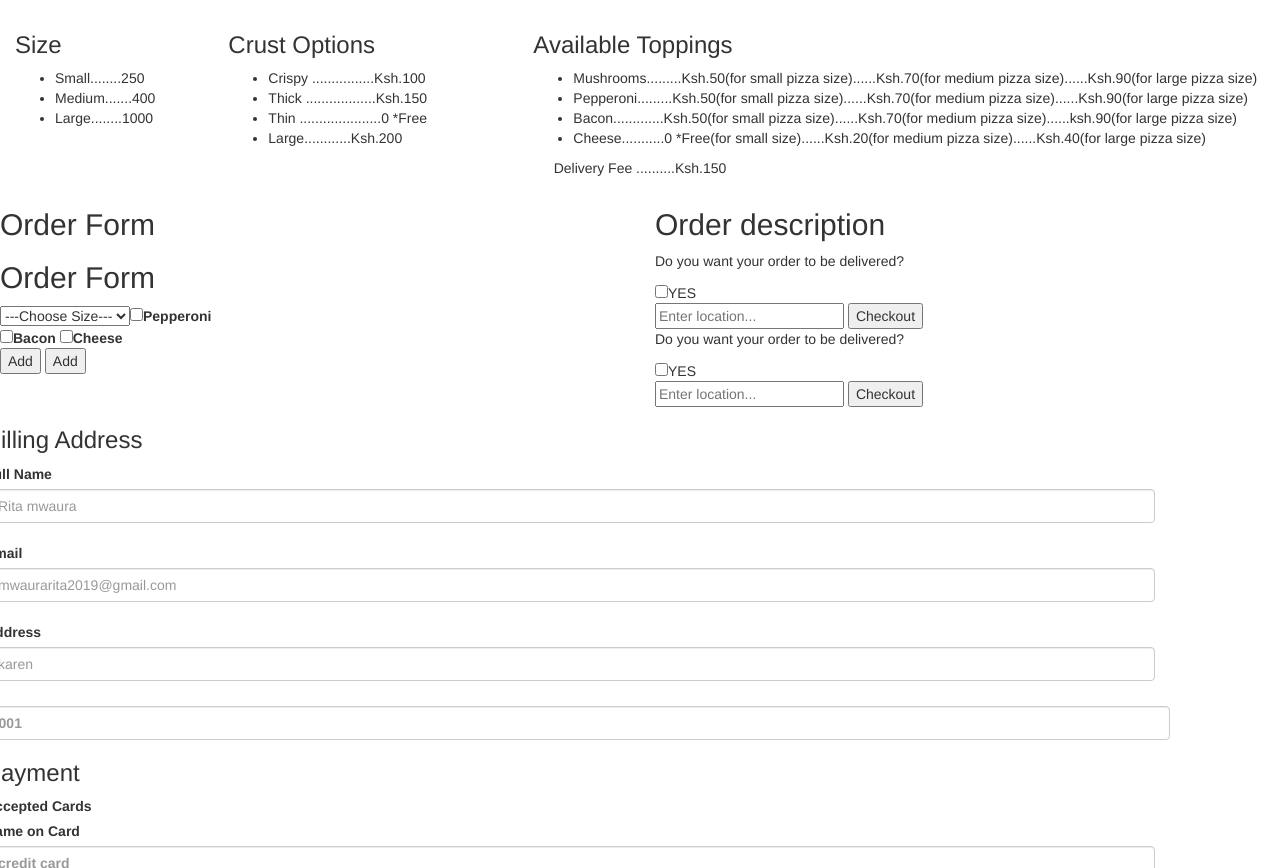
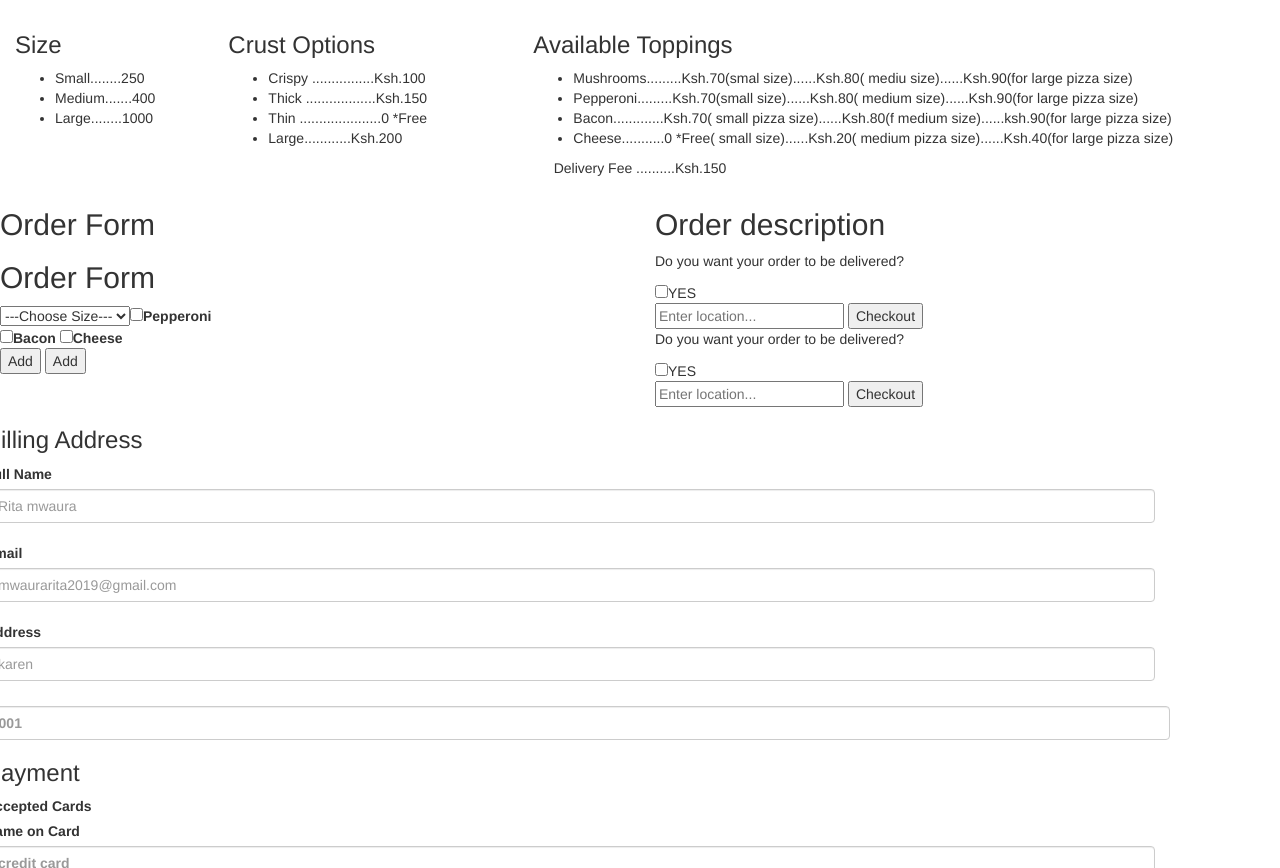
Before and after one commit to Ritamwaura/pizza, a plain HTML site: page index.html in a window 1280 px wide. Shown: the part 1211-2079 px from the top of the page. Drawn offline with nearby package versions, Linux system fonts and the light colour scheme; a script that the page names is missing.

Commit message:
these are my index

```diff
--- a/index.html
+++ b/index.html
@@ -78,10 +78,10 @@
     <div class="row">
       <h3>Available Toppings</h3>
       <ul>
-        <li>Mushrooms.........Ksh.50(for small pizza size)......Ksh.70(for medium pizza size)......Ksh.90(for large pizza size)</li>
-        <li>Pepperoni.........Ksh.50(for small pizza size)......Ksh.70(for medium pizza size)......Ksh.90(for large pizza size)</li>
-        <li>Bacon.............Ksh.50(for small pizza size)......Ksh.70(for medium pizza size)......ksh.90(for large pizza size)</li>
-        <li>Cheese...........0 *Free(for small size)......Ksh.20(for medium pizza size)......Ksh.40(for large pizza size)</li>
+        <li>Mushrooms.........Ksh.70(smal size)......Ksh.80( mediu size)......Ksh.90(for large pizza size)</li>
+        <li>Pepperoni.........Ksh.70(small  size)......Ksh.80( medium size)......Ksh.90(for large pizza size)</li>
+        <li>Bacon.............Ksh.70( small pizza size)......Ksh.80(f medium  size)......ksh.90(for large pizza size)</li>
+        <li>Cheese...........0 *Free( small size)......Ksh.20( medium pizza size)......Ksh.40(for large pizza size)</li>
       </ul>
     </div>
   </div>
```
